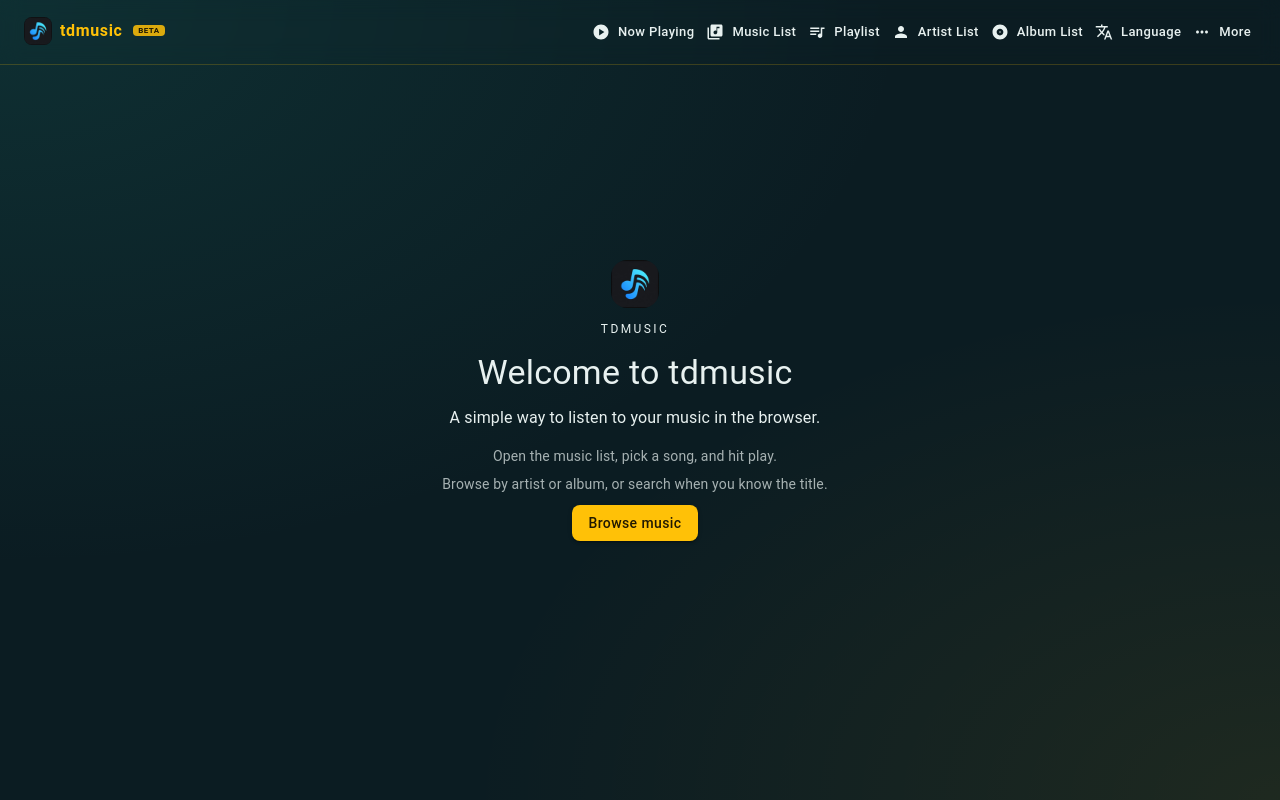
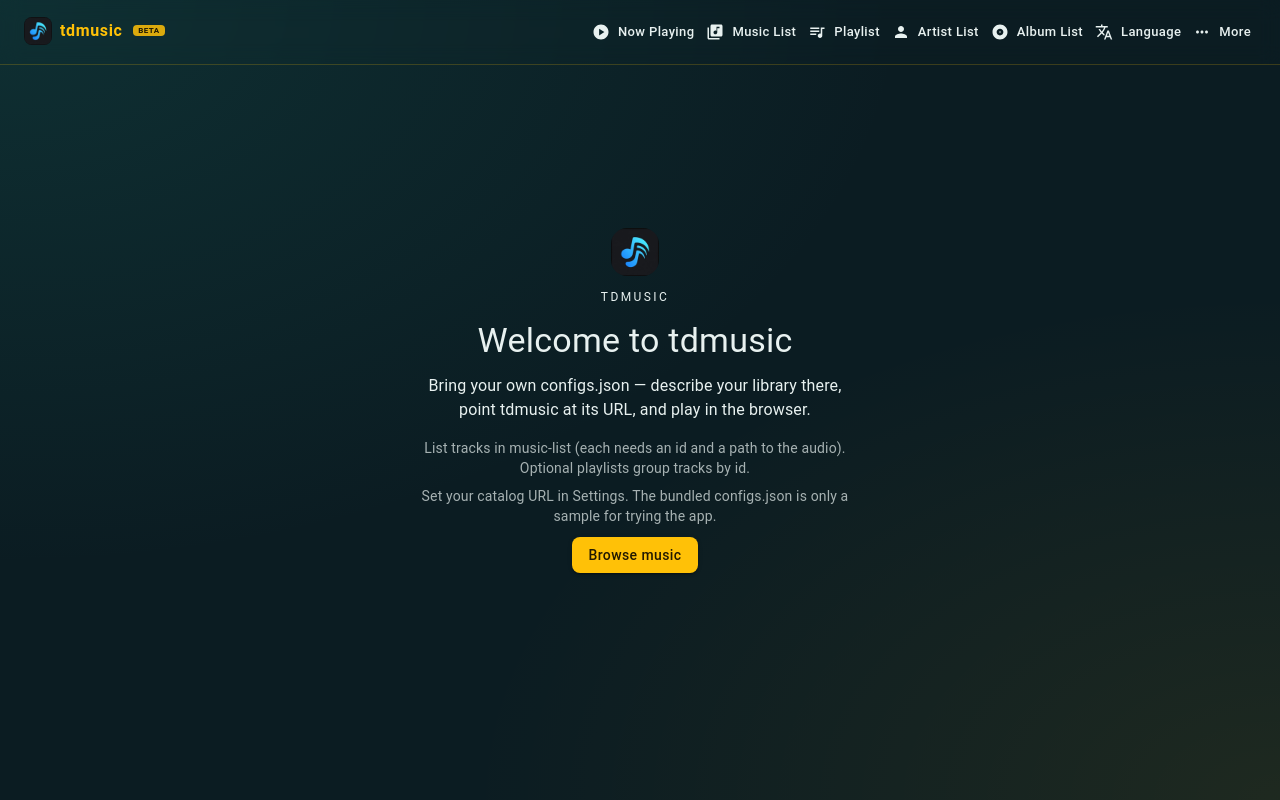
Before and after one commit to mengtaoxin/tdmusic, a React (Vite) app: page / in a window 1280 px wide. Built offline with nearby package versions, Linux system fonts and the light colour scheme.

Commit message:
feat: update README and localization for new configs.json usage; add MIT license

```diff
--- a/package.json
+++ b/package.json
@@ -1,7 +1,7 @@
 {
   "name": "tdmusic",
   "version": "0.1.0",
-  "private": true,
+  "license": "MIT",
   "type": "module",
   "scripts": {
     "dev": "vite",
--- a/src/locales/en.ts
+++ b/src/locales/en.ts
@@ -20,9 +20,11 @@ export default {
   },
   home: {
     title: 'Welcome to tdmusic',
-    lead: 'A simple way to listen to your music in the browser.',
-    pointPlay: 'Open the music list, pick a song, and hit play.',
-    pointBrowse: 'Browse by artist or album, or search when you know the title.',
+    lead: 'Bring your own configs.json — describe your library there, point tdmusic at its URL, and play in the browser.',
+    pointPlay:
+      'List tracks in music-list (each needs an id and a path to the audio). Optional playlists group tracks by id.',
+    pointBrowse:
+      'Set your catalog URL in Settings. The bundled configs.json is only a sample for trying the app.',
     cta: 'Browse music',
   },
   locale: {
--- a/src/locales/zh.ts
+++ b/src/locales/zh.ts
@@ -20,9 +20,10 @@ export default {
   },
   home: {
     title: '欢迎使用 tdmusic',
-    lead: '在浏览器里轻松听自己的音乐。',
-    pointPlay: '打开音乐列表，点一首歌就能播放。',
-    pointBrowse: '也可以按歌手、专辑浏览，或直接搜索歌名。',
+    lead: '使用你自己的 configs.json：在文件里描述曲库，把 tdmusic 指向该 URL，即可在浏览器中播放。',
+    pointPlay:
+      '在 music-list 中列出曲目（每首需要 id，以及指向音频的 path）；可选的 playlists 用 id 分组。',
+    pointBrowse: '在设置中填写你的曲库 URL。自带的 configs.json 仅作试用示例。',
     cta: '去听音乐',
   },
   locale: {
```
Also changed, not shown: 3 other files (tests, documents, lock files or other folders).
